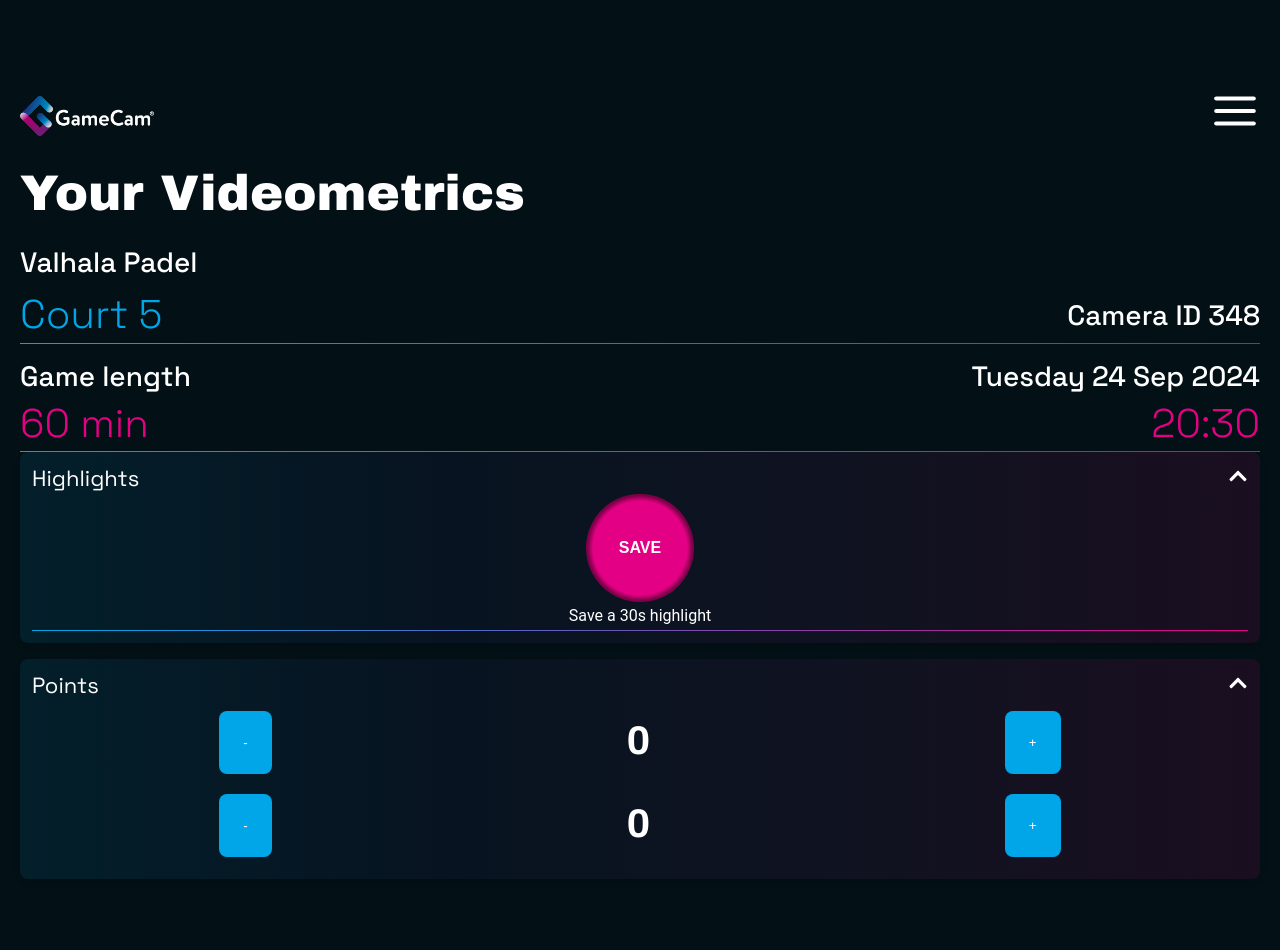
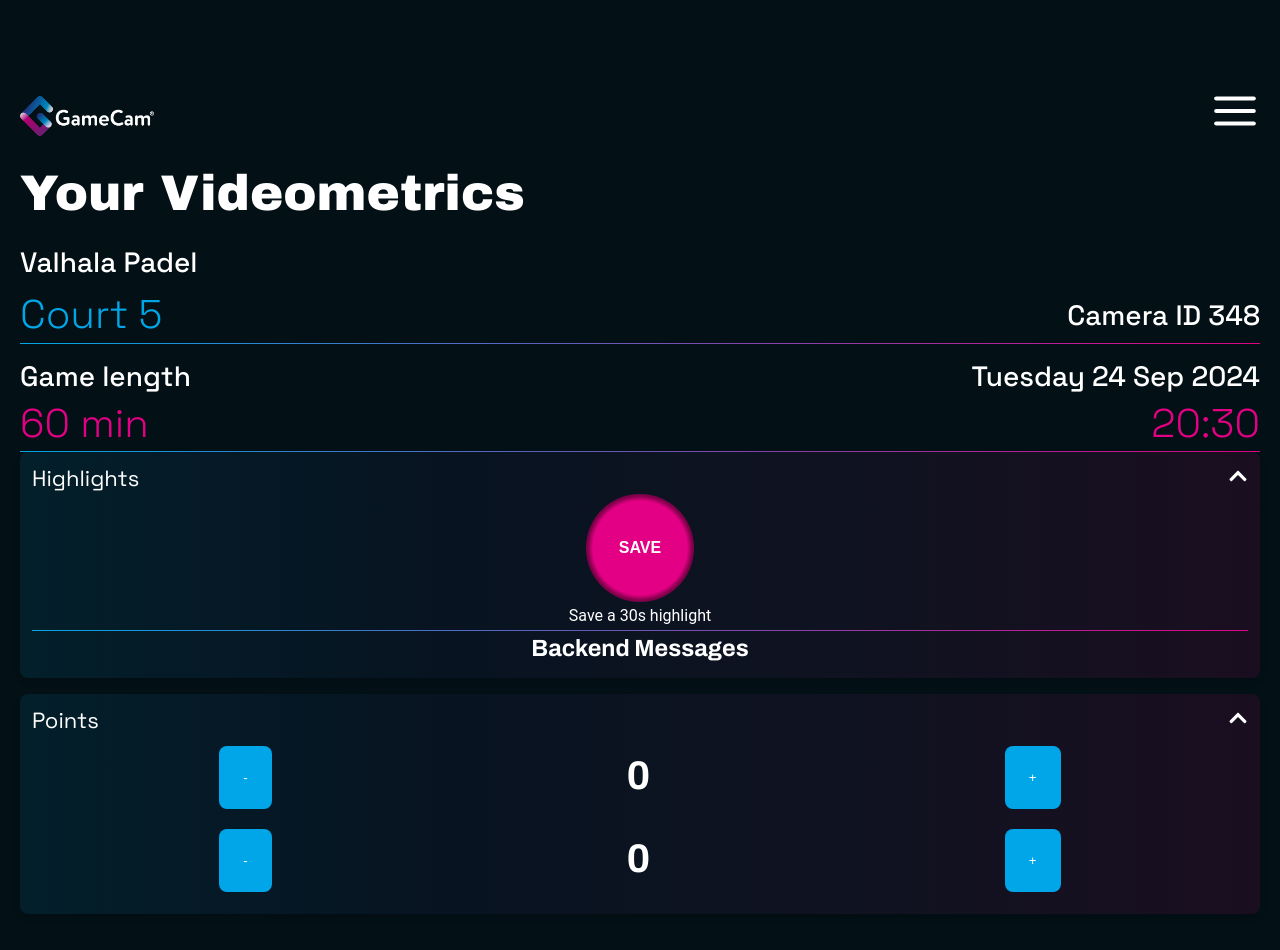
Before and after one commit to claudiooleite/gamecam-statistics-module, a React (Vite) app: page / in a window 1280 px wide. Before the commit the page ends 915 px from the top, so only its background shows below. Built offline with nearby package versions, Linux system fonts and the light colour scheme.

Commit message:
backendsimutlation

```diff
--- a/src/components/Highlights.jsx
+++ b/src/components/Highlights.jsx
@@ -7,6 +7,7 @@ import { FaChevronUp } from "react-icons/fa";
 
 function Highlights() {
     const [showHighlights, setShowHighlights] = useState(true)
+    const [highlightsFrames, setHighlightsFrames] = useState({});
 
     const toogleShowHighlights = () => setShowHighlights(prev => !prev)
 
@@ -19,7 +20,10 @@ function Highlights() {
                 </p>
             </div>
 
-            {showHighlights && <SlamButton />}
+            {showHighlights && <SlamButton
+                highlightsFrames={highlightsFrames}
+                setHighlightsFrames={setHighlightsFrames}
+            />}
 
         </div>
     )
--- a/src/components/SlamButton.jsx
+++ b/src/components/SlamButton.jsx
@@ -1,43 +1,9 @@
 import { useState } from "react";
 import "../styles/slambutton.css";
 
-// Add endpoint when provided
-const SlamButton = ({ apiEndpoint = null }) => {
+const SlamButton = ({ apiEndpoint = null, highlightsFrames, setHighlightsFrames }) => {
     const [isSaving, setIsSaving] = useState(false);
-    const [highlightsFrames, setHighlightsFrames] = useState({});
-
-    // const handleSave = async () => {
-    //     setIsSaving(true);
-    //     const currentDate = new Date();
-    //     const timestamp = currentDate.toISOString();
-
-    //     try {
-    //         // Send data to the server
-    //         const response = await fetch(apiEndpoint, {
-    //             method: "POST",
-    //             headers: {
-    //                 "Content-Type": "application/json",
-    //             },
-    //             body: JSON.stringify({ timestamp }),
-    //         });
-
-    //         if (!response.ok) {
-    //             throw new Error("Failed to save highlight");
-    //         }
-
-    //         // Update the local state after successful save
-    //         setHighlightsFrames((prev) => ({
-    //             ...prev,
-    //             [timestamp]: currentDate,
-    //         }));
-    //     } catch (error) {
-    //         console.error("Error saving highlight:", error);
-    //         alert("Failed to save highlight. Please try again.");
-    //     } finally {
-    //         setIsSaving(false);
-    //     }
-    // };
-
+    const [sentMessages, setSentMessages] = useState([]); // State to store simulated backend messages
 
     const handleSave = () => {
         setIsSaving(true);
@@ -51,10 +17,15 @@ const SlamButton = ({ apiEndpoint = null }) => {
             [timestamp]: currentDate,
         }));
 
+        // Simulate sending to backend
+        setSentMessages((prev) => [
+            ...prev,
+            `Sending timestamp: ${timestamp} to ${apiEndpoint || "backend (mocked)"}`,
+        ]);
+
         // Simulate a delay to mimic saving behavior
         setTimeout(() => setIsSaving(false), 500);
     };
-
 
     const renderedHighlights = Object.entries(highlightsFrames).map(([key, value]) => {
         const dateObj = new Date(value);
@@ -65,12 +36,19 @@ const SlamButton = ({ apiEndpoint = null }) => {
             <div key={key} className="highlight-item">
                 <h3>Valhall</h3>
                 <p>
-                    <span className="highlight-date">{formattedDate}</span>{' '}
+                    <span className="highlight-date">{formattedDate}</span>{" "}
                     <span className="highlight-time">{formattedTime}</span>
                 </p>
             </div>
         );
     });
+
+    const renderedMessages = sentMessages.map((message, index) => (
+        <div key={index} className="sent-message">
+            <p>{message}</p>
+        </div>
+    ));
+
     return (
         <>
             <button
@@ -85,9 +63,10 @@ const SlamButton = ({ apiEndpoint = null }) => {
 
             {renderedHighlights}
 
-
+            <h3 className="sent-messages-title">Backend Messages</h3>
+            <div className="sent-messages">{renderedMessages}</div>
         </>
     );
-}
+};
 
 export default SlamButton;
```
